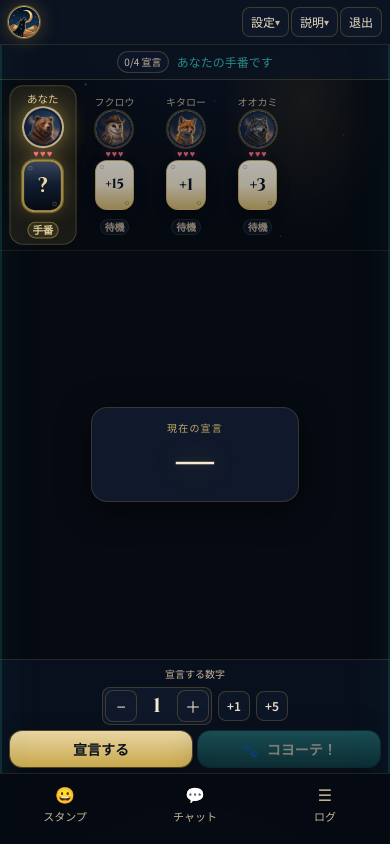
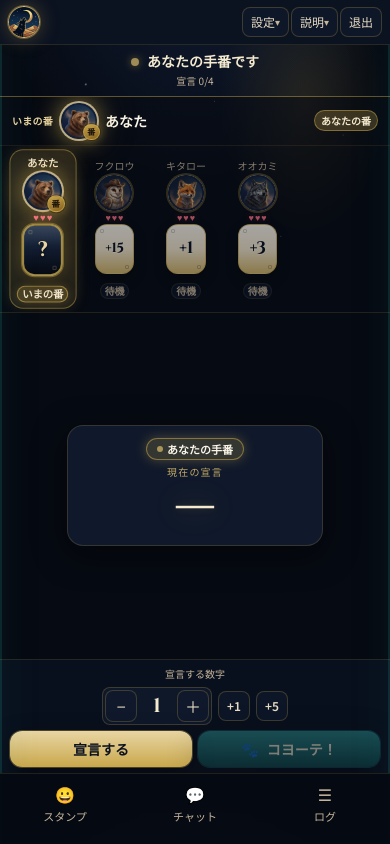
Before and after one commit to ryshirai/WildCount, a Vue app: page /game in a window 390 px wide. Built offline with nearby package versions, Linux system fonts and the light colour scheme.

Commit message:
fix: 手番表示を強化し、プレイヤーのターンを明示的に示す

```diff
--- a/src/components/game/CurrentBidDisplay.vue
+++ b/src/components/game/CurrentBidDisplay.vue
@@ -28,6 +28,13 @@ const props = withDefaults(
     turnsUntilSelf?: number
     compact?: boolean
     showTurnsHint?: boolean
+    /**
+     * Whose turn (e.g. "🦊 キツネ" / "あなた").
+     * Mobile puts this above the bid number so the eye hits it first.
+     */
+    turnCaption?: string | null
+    /** Gold emphasis when it is the local player's turn */
+    isSelfTurn?: boolean
     /** Confirmed bids this round (HEAT / RALLY). */
     bidCount?: number
     heat?: HeatLevel
@@ -36,6 +43,8 @@ const props = withDefaults(
     showTurnsHint: true,
     bidCount: 0,
     heat: 'none',
+    turnCaption: null,
+    isSelfTurn: false,
   },
 )
 
@@ -221,8 +230,33 @@ const sparkleDensity = computed(() => {
       {{ heatLabel }}
     </div>
 
-    <!-- Frame content only: label + number + turns hint -->
+    <!-- Frame content only: turn (optional) + label + number + turns hint -->
     <div class="relative flex w-full flex-col items-center">
+      <!-- SP / compact: whose turn sits above the bid so it is not missed -->
+      <div
+        v-if="turnCaption"
+        class="mb-1 flex max-w-full items-center justify-center gap-1 rounded-full border px-2.5 py-0.5"
+        :class="[
+          compact ? 'text-[11px]' : 'text-xs',
+          isSelfTurn
+            ? 'border-gold-400/55 bg-gold-400/20 font-bold text-gold-50 shadow-[0_0_12px_rgba(201,168,76,0.35)]'
+            : 'border-gold-400/30 bg-night-800/85 font-semibold text-gold-100',
+        ]"
+        role="status"
+      >
+        <span
+          class="inline-flex h-1.5 w-1.5 shrink-0 rounded-full"
+          :class="isSelfTurn ? 'animate-pulse bg-gold-300' : 'bg-gold-400/70'"
+          aria-hidden="true"
+        />
+        <span class="min-w-0 truncate">
+          <template v-if="isSelfTurn">あなたの手番</template>
+          <template v-else
+            ><span class="text-sand-dim">いま </span>{{ turnCaption }}</template
+          >
+        </span>
+      </div>
+
       <p
         class="font-medium tracking-[0.12em] text-gold-300/90"
         :class="compact ? 'text-[10px]' : 'text-xs'"
@@ -350,11 +384,19 @@ const sparkleDensity = computed(() => {
         class="relative mt-2 flex min-h-[1.5rem] items-center justify-center sm:min-h-[1.75rem]"
       >
         <p
-          class="rounded-full border border-gold-400/25 bg-night-800/70 px-2.5 py-0.5 text-sand-dim shadow-sm backdrop-blur-sm"
-          :class="compact ? 'text-[10px]' : 'text-xs'"
+          class="rounded-full border px-2.5 py-0.5 shadow-sm backdrop-blur-sm"
+          :class="[
+            compact ? 'text-[10px]' : 'text-xs',
+            turnsUntilSelf === 0
+              ? 'border-gold-400/45 bg-gold-400/15 font-semibold text-gold-100'
+              : 'border-gold-400/25 bg-night-800/70 text-sand-dim',
+          ]"
         >
-          あなたまであと
-          <span class="font-semibold text-gold-200">{{ turnsUntilSelf }} 人</span>
+          <template v-if="turnsUntilSelf === 0">あなたの手番</template>
+          <template v-else>
+            あなたまであと
+            <span class="font-semibold text-gold-200">{{ turnsUntilSelf }} 人</span>
+          </template>
         </p>
       </div>
     </div>
--- a/src/components/game/GameMobileLayout.vue
+++ b/src/components/game/GameMobileLayout.vue
@@ -104,6 +104,22 @@ const showDock = computed(
     !props.showForfeitEnd &&
     !props.pendingLobbyReturn,
 )
+
+/** Current-turn seat for SP chrome (bid panel caption, mini dock). */
+const turnPlayer = computed(
+  () => props.room.players.find((p) => p.isCurrentTurn && p.lives > 0) ?? null,
+)
+
+const turnCaption = computed(() => {
+  const p = turnPlayer.value
+  if (!p) return null
+  if (p.isSelf) return 'あなた'
+  return `${p.avatar} ${p.name}`
+})
+
+const isSelfTurn = computed(
+  () => !!props.gameView?.isSelfTurn || !!turnPlayer.value?.isSelf,
+)
 </script>
 
 <template>
@@ -138,30 +154,40 @@ const showDock = computed(
       @leave="emit('leave')"
     />
 
-    <!-- Pace + declared (timer sits above the bid panel) -->
+    <!-- Pace strip: slightly taller on SP; turn line is primary -->
     <div
       v-if="paceHint || (!coyoteBanner && !awaitingResultView)"
-      class="flex shrink-0 items-center justify-center gap-2 border-b px-3 py-1.5 text-center text-xs font-medium backdrop-blur-md"
+      class="flex shrink-0 flex-col items-center justify-center gap-0.5 border-b px-3 py-2 text-center backdrop-blur-md"
       :class="[
         awaitingResultView
           ? 'border-teal-soft/35 bg-teal-deep/40 text-teal-soft'
           : botsRunning
             ? 'border-gold-400/30 bg-night-800/90 text-gold-200'
-            : 'border-gold-400/20 bg-night-900/90 text-teal-soft',
-        gameView?.isSelfTurn && !awaitingResultView && !botsRunning
-          ? 'turn-arrive'
-          : '',
+            : isSelfTurn
+              ? 'border-gold-400/45 bg-gold-400/12 text-gold-100'
+              : 'border-gold-400/20 bg-night-900/90 text-sand',
+        isSelfTurn && !awaitingResultView && !botsRunning ? 'turn-arrive' : '',
       ]"
       role="status"
       aria-live="polite"
     >
+      <div class="flex w-full max-w-md items-center justify-center gap-2">
+        <span
+          v-if="isSelfTurn && !awaitingResultView && !botsRunning"
+          class="inline-flex h-2 w-2 shrink-0 animate-pulse rounded-full bg-gold-300 shadow-[0_0_8px_rgba(201,168,76,0.7)]"
+          aria-hidden="true"
+        />
+        <span
+          v-if="paceHint"
+          class="min-w-0 truncate text-sm font-bold leading-tight"
+        >{{ paceHint }}</span>
+      </div>
       <span
         v-if="!coyoteBanner && !awaitingResultView"
-        class="chip !px-1.5 !py-0.5 !text-[10px] font-normal text-sand-dim"
+        class="text-[10px] font-normal text-sand-dim"
       >
-        {{ declaredCount }}/{{ room.playerCount }} 宣言
+        宣言 {{ declaredCount }}/{{ room.playerCount }}
       </span>
-      <span v-if="paceHint" class="min-w-0 truncate">{{ paceHint }}</span>
     </div>
 
     <!-- Card reveal under header -->
@@ -191,20 +217,27 @@ const showDock = computed(
           "
         >
           <div
-            class="panel relative z-[6] flex w-full max-w-[13rem] flex-col items-center overflow-visible px-4 py-3 shadow-panel transition-transform duration-300"
+            class="panel relative z-[6] flex w-full max-w-[16rem] flex-col items-center overflow-visible px-4 py-3 shadow-panel transition-transform duration-300"
             :class="sheetOpen ? 'scale-90 opacity-90' : ''"
           >
             <TurnClockDisplay
               v-if="turnClock && !awaitingResultView"
               :clock="turnClock"
-              :is-self-turn="!!gameView?.isSelfTurn"
+              :is-self-turn="isSelfTurn"
               compact
               prominent
               class="mb-1.5"
             />
             <CurrentBidDisplay
               compact
-              :show-turns-hint="false"
+              :show-turns-hint="!isSelfTurn"
+              :turns-until-self="room.turnsUntilSelf"
+              :turn-caption="
+                awaitingResultView || showForfeitEnd || pendingLobbyReturn
+                  ? null
+                  : turnCaption
+              "
+              :is-self-turn="isSelfTurn && !awaitingResultView"
               :current-bid="room.currentBid"
               :bid-count="tableDrama?.bidCount ?? 0"
               :heat="tableDrama?.heat ?? 'none'"
@@ -407,6 +440,24 @@ const showDock = computed(
         v-if="sheetOpen && showDock"
         class="relative z-30 shrink-0"
       >
+        <!-- Keep turn visible when chat/log covers the table -->
+        <div
+          v-if="turnPlayer"
+          class="flex items-center justify-center gap-1.5 border-t border-gold-400/15 px-2 py-1 text-[11px] font-semibold"
+          :class="
+            isSelfTurn
+              ? 'bg-gold-400/15 text-gold-100'
+              : 'bg-night-900/95 text-sand'
+          "
+          role="status"
+        >
+          <span class="text-sand-dim">いまの番</span>
+          <span class="truncate">{{
+            turnPlayer.isSelf
+              ? 'あなた'
+              : `${turnPlayer.avatar} ${turnPlayer.name}`
+          }}</span>
+        </div>
         <BidControls
           v-model="draftBid"
           mini
--- a/src/components/game/MobilePlayerCarousel.vue
+++ b/src/components/game/MobilePlayerCarousel.vue
@@ -1,5 +1,5 @@
 <script setup lang="ts">
-import { nextTick, ref, watch } from 'vue'
+import { computed, nextTick, ref, watch } from 'vue'
 import type { PlayerSeat } from '@/types/game'
 import LifeHearts from './LifeHearts.vue'
 import PlayerAvatar from './PlayerAvatar.vue'
@@ -8,6 +8,11 @@ import SeatContent from './SeatContent.vue'
 const props = defineProps<{
   players: PlayerSeat[]
 }>()
+
+/** Sticky "whose turn" line above the seat scroller (SP scan path). */
+const turnPlayer = computed(
+  () => props.players.find((p) => p.isCurrentTurn && p.lives > 0) ?? null,
+)
 
 const seatEls = ref<Record<string, HTMLElement | null>>({})
 
@@ -51,9 +56,54 @@ watch(
 </script>
 
 <template>
-  <div class="relative border-b border-gold-400/10 bg-night-950/40">
+  <div class="relative border-b border-gold-400/15 bg-night-950/50">
+    <!-- Fixed turn summary (does not scroll away with seats) -->
     <div
-      class="flex gap-2.5 overflow-x-auto px-3 py-2.5 scrollbar-none"
+      v-if="turnPlayer"
+      class="flex items-center gap-2 border-b border-gold-400/10 px-3 py-1.5"
+      :class="
+        turnPlayer.isSelf
+          ? 'bg-gold-400/12'
+          : 'bg-night-900/70'
+      "
+      role="status"
+      aria-live="polite"
+    >
+      <span
+        class="shrink-0 text-[10px] font-bold tracking-wide"
+        :class="turnPlayer.isSelf ? 'text-gold-200' : 'text-sand-dim'"
+      >
+        いまの番
+      </span>
+      <PlayerAvatar
+        :avatar="turnPlayer.avatar"
+        :avatar-src="turnPlayer.avatarSrc"
+        :name="turnPlayer.name"
+        :highlighted="true"
+        :self="turnPlayer.isSelf"
+        size="sm"
+        hide-name
+      />
+      <span
+        class="min-w-0 flex-1 truncate text-sm font-bold"
+        :class="turnPlayer.isSelf ? 'text-gold-50' : 'text-sand'"
+      >
+        {{ turnPlayer.isSelf ? 'あなた' : turnPlayer.name }}
+      </span>
+      <span
+        class="shrink-0 rounded-full border px-1.5 py-0.5 text-[10px] font-bold"
+        :class="
+          turnPlayer.isSelf
+            ? 'border-gold-400/50 bg-gold-400/25 text-gold-100'
+            : 'border-gold-400/30 bg-night-800/80 text-gold-200'
+        "
+      >
+        {{ turnPlayer.isSelf ? 'あなたの番' : '番' }}
+      </span>
+    </div>
+
+    <div
+      class="flex gap-2.5 overflow-x-auto px-3 py-2 scrollbar-none"
       style="scrollbar-width: none"
     >
       <div
@@ -64,10 +114,10 @@ watch(
         :class="[
           player.handCount >= 2 ? 'w-[4.6rem]' : 'w-[3.85rem]',
           player.isCurrentTurn
-            ? 'scale-105 bg-gold-400/10 ring-1 ring-gold-400/35'
+            ? 'scale-105 bg-gold-400/15 ring-1 ring-gold-400/50 shadow-[0_0_14px_rgba(201,168,76,0.2)]'
             : player.isSelf
               ? 'bg-teal-deep/25 ring-1 ring-teal-soft/25'
-              : 'opacity-70',
+              : 'opacity-65',
           player.lives <= 0 ? 'opacity-40 grayscale' : '',
         ]"
       >
@@ -75,7 +125,7 @@ watch(
           class="max-w-full truncate text-[10px] font-medium"
           :class="
             player.isCurrentTurn
-              ? 'text-gold-200'
+              ? 'font-semibold text-gold-100'
               : player.isSelf
                 ? 'text-teal-soft'
                 : 'text-sand-dim'
--- a/src/components/game/PlayerAvatar.vue
+++ b/src/components/game/PlayerAvatar.vue
@@ -91,6 +91,15 @@ function onImgError() {
           aria-hidden="true"
         >{{ avatar }}</span>
       </div>
+      <!-- Turn badge: scannable "whose turn" without reading seat chips -->
+      <div
+        v-if="highlighted"
+        class="avatar-turn-badge"
+        :class="size === 'sm' ? 'avatar-turn-badge--sm' : ''"
+        aria-hidden="true"
+      >
+        番
+      </div>
     </div>
     <div
       v-if="!hideName"
--- a/src/components/game/SeatContent.vue
+++ b/src/components/game/SeatContent.vue
@@ -34,7 +34,7 @@ const status = computed((): {
         : '再接続待ち（しばらくすると脱落します）',
     }
   }
-  if (p.isCurrentTurn) return { kind: 'turn', label: '手番' }
+  if (p.isCurrentTurn) return { kind: 'turn', label: 'いまの番' }
   if (p.hasDeclared) return { kind: 'declared', label: '宣言済' }
   if (p.isSelf) return { kind: 'self', label: 'あなた' }
   return { kind: 'wait', label: '待機' }
--- a/src/composables/useGameSession.ts
+++ b/src/composables/useGameSession.ts
@@ -528,6 +528,11 @@ export function useGameSession() {
     return gameView.value?.phase === 'round_end'
   })
 
+  /**
+   * Status strip under the game header.
+   * During bidding, always name whose turn it is (not only "あと N 人") so
+   * players can scan the banner without hunting seat chips.
+   */
   const paceHint = computed(() => {
     if (useMock.value) return null
     if (showForfeitEnd.value) {
@@ -541,12 +546,21 @@ export function useGameSession() {
     if (waitingForResultPeers.value) {
       return 'ほかの人が結果を見終わるまでお待ちください'
     }
+    // Transient events (coyote shout, bot "考え中") win over the steady turn line
     if (statusMessage.value) return statusMessage.value
     if (botsRunning.value) return 'ボットが考えています…'
-    if (gameView.value?.isSelfTurn) return 'あなたの手番です'
-    if (isOnline.value && gameView.value) {
-      const n = gameView.value.turnsUntilSelf
-      if (n > 0) return `あなたまであと ${n} 人`
+
+    const turnPlayer = room.value?.players.find(
+      (p) => p.isCurrentTurn && p.lives > 0,
+    )
+    if (gameView.value?.isSelfTurn || turnPlayer?.isSelf) {
+      return 'あなたの手番です'
+    }
+    if (turnPlayer) {
+      const n = gameView.value?.turnsUntilSelf
+      const who = `${turnPlayer.avatar} ${turnPlayer.name} の手番`
+      if (n != null && n > 0) return `${who}（あと ${n} 人）`
+      return who
     }
     return null
   })
--- a/src/styles/main.css
+++ b/src/styles/main.css
@@ -461,7 +461,8 @@
   }
 
   .seat-chip-turn {
-    @apply seat-chip border border-gold-400/50 bg-gold-400/15 text-gold-200;
+    @apply seat-chip border border-gold-400/65 bg-gold-400/25 font-bold text-gold-100
+      shadow-[0_0_8px_rgba(201,168,76,0.25)];
   }
 
   .seat-chip-self {
@@ -1028,6 +1029,7 @@
   .life-lost-panel--double,
   .life-lost-ko-label,
   .avatar-turn-ring,
+  .avatar-turn-badge,
   .round-slam,
   .round-slam-banner,
   .turn-edge-glow,
@@ -1258,6 +1260,60 @@
 
 .avatar-turn-ring {
   animation: turn-ring-pulse 2.2s ease-in-out infinite;
+}
+
+/* Floating "番" badge on the current-turn avatar */
+.avatar-turn-badge {
+  position: absolute;
+  right: -0.2rem;
+  bottom: -0.15rem;
+  z-index: 12;
+  display: flex;
+  min-width: 1.15rem;
+  height: 1.15rem;
+  align-items: center;
+  justify-content: center;
+  border-radius: 9999px;
+  border: 1px solid rgba(201, 168, 76, 0.65);
+  background: linear-gradient(
+    160deg,
+    rgba(201, 168, 76, 0.95),
+    rgba(140, 100, 30, 0.95)
+  );
+  padding: 0 0.25rem;
+  font-size: 9px;
+  font-weight: 800;
+  line-height: 1;
+  letter-spacing: 0.02em;
+  color: #1a1208;
+  box-shadow:
+    0 0 0 1px rgba(26, 18, 8, 0.35),
+    0 0 10px rgba(201, 168, 76, 0.45);
+  animation: turn-badge-pop 0.45s cubic-bezier(0.22, 1, 0.36, 1) both;
+}
+
+.avatar-turn-badge--sm {
+  min-width: 1rem;
+  height: 1rem;
+  font-size: 8px;
+  right: -0.15rem;
+  bottom: -0.1rem;
+  padding: 0 0.2rem;
+}
+
+@keyframes turn-badge-pop {
+  0% {
+    transform: scale(0.4);
+    opacity: 0;
+  }
+  60% {
+    transform: scale(1.12);
+    opacity: 1;
+  }
+  100% {
+    transform: scale(1);
+    opacity: 1;
+  }
 }
 
 /* ========== Dopamine micro-fx (bid / result / turn) ========== */
```
Also changed, not shown: src/components/game/GameDesktopLayout.vue (+12 -5 lines), src/components/game/PlayerSeat.vue (+6 -2 lines), 1 other file (tests, documents, lock files or other folders).
